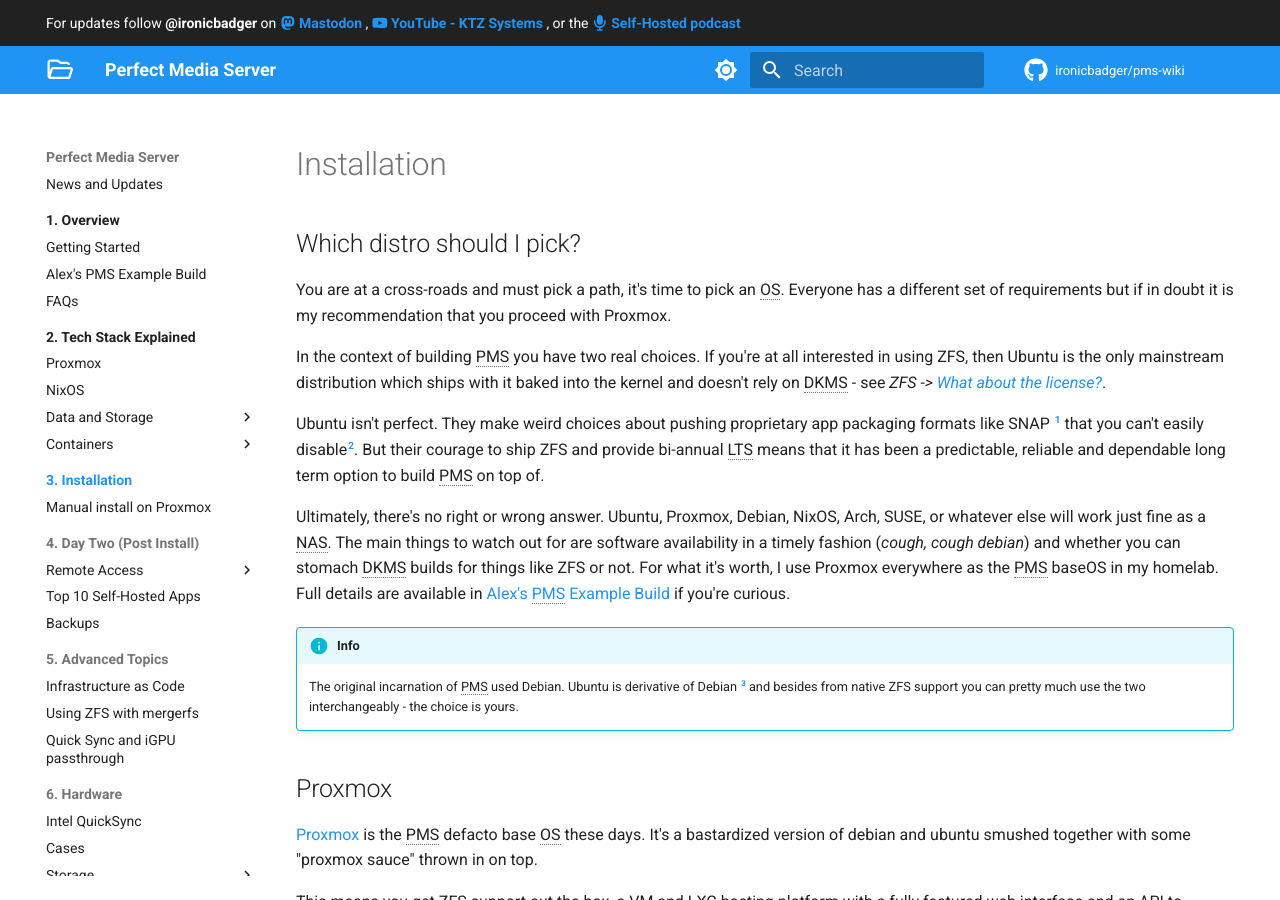
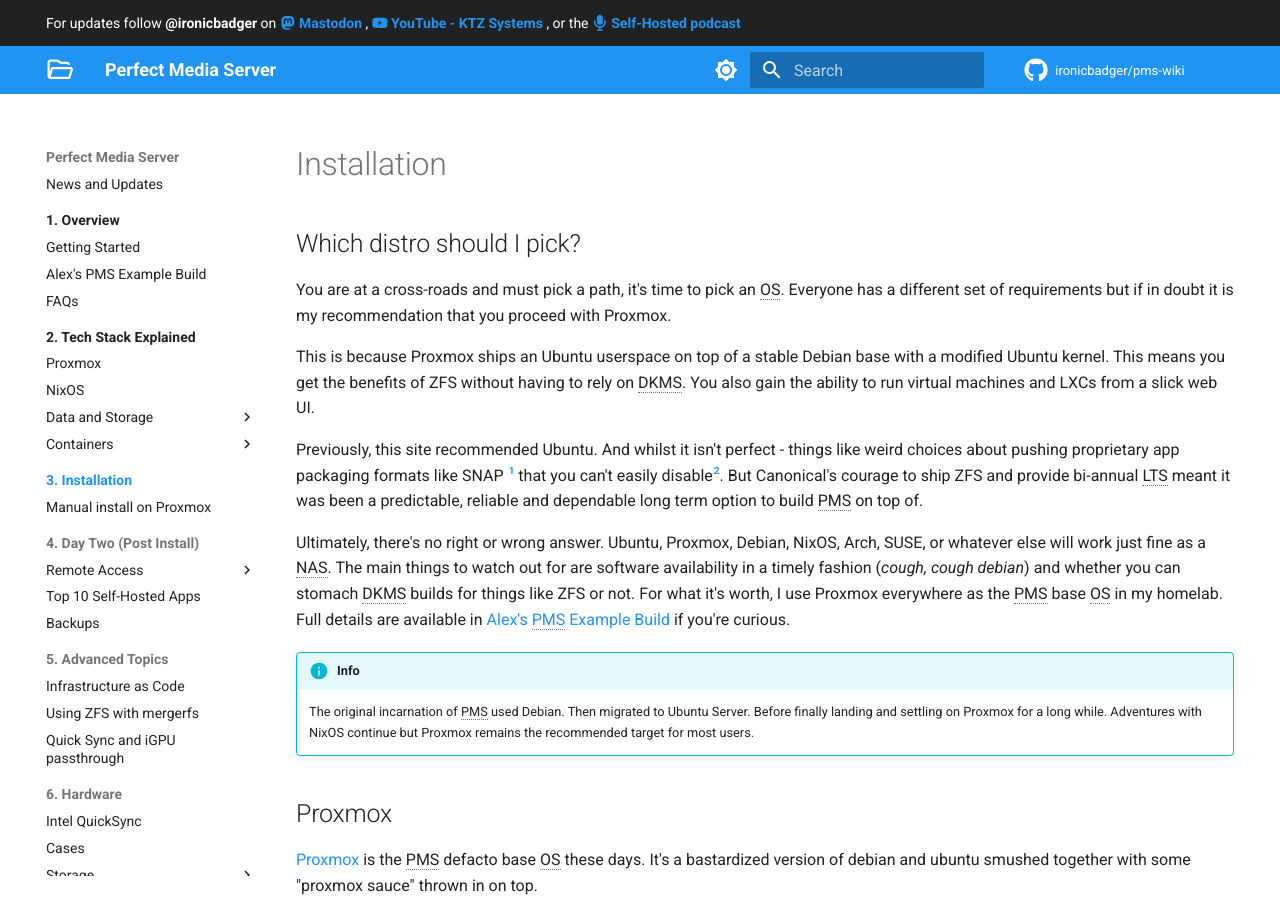
Before and after one commit to ironicbadger/pms-wiki, an MkDocs documentation site: the page built from docs/03-installation/index.md, in a window 1280 px wide and 900 px high. Built offline with MkDocs 1.6.1 and Material for MkDocs 9.7.7, drawn with Linux system fonts in a browser that asks for light colours; some web fonts are replaced; comment, search, counter and statistics services are not loaded.

Commit message:
small updates for 25

```diff
--- a/docs/03-installation/index.md
+++ b/docs/03-installation/index.md
@@ -4,16 +4,14 @@
 
 You are at a cross-roads and must pick a path, it's time to pick an OS. Everyone has a different set of requirements but if in doubt it is my recommendation that you proceed with Proxmox.
 
-In the context of building PMS you have two real choices. If you're at all interested in using ZFS, then Ubuntu is the only mainstream distribution which ships with it baked into the kernel and doesn't rely on DKMS - see *ZFS -> [What about the license?](../02-tech-stack/zfs.md#what-about-the-license)*.
+This is because Proxmox ships an Ubuntu userspace on top of a stable Debian base with a modified Ubuntu kernel. This means you get the benefits of ZFS without having to rely on DKMS. You also gain the ability to run virtual machines and LXCs from a slick web UI.
 
-Ubuntu isn't perfect. They make weird choices about pushing proprietary app packaging formats like SNAP [^1] that you can't easily disable[^2]. But their courage to ship ZFS and provide bi-annual LTS means that it has been a predictable, reliable and dependable long term option to build PMS on top of.
+Previously, this site recommended Ubuntu. And whilst it isn't perfect - things like weird choices about pushing proprietary app packaging formats like SNAP [^1] that you can't easily disable[^2]. But Canonical's courage to ship ZFS and provide bi-annual LTS meant it was been a predictable, reliable and dependable long term option to build PMS on top of.
 
-Ultimately, there's no right or wrong answer. Ubuntu, Proxmox, Debian, NixOS, Arch, SUSE, or whatever else will work just fine as a NAS. The main things to watch out for are software availability in a timely fashion (*cough, cough debian*) and whether you can stomach DKMS builds for things like ZFS or not. For what it's worth, I use Proxmox everywhere as the PMS baseOS in my homelab. Full details are available in [Alex's PMS Example Build](../01-overview/alexs-example-builds.md) if you're curious.
+Ultimately, there's no right or wrong answer. Ubuntu, Proxmox, Debian, NixOS, Arch, SUSE, or whatever else will work just fine as a NAS. The main things to watch out for are software availability in a timely fashion (*cough, cough debian*) and whether you can stomach DKMS builds for things like ZFS or not. For what it's worth, I use Proxmox everywhere as the PMS base OS in my homelab. Full details are available in [Alex's PMS Example Build](../01-overview/alexs-example-builds.md) if you're curious.
 
 !!! info
-    The original incarnation of PMS used Debian. Ubuntu is derivative of Debian [^3] and besides from native ZFS support you can pretty much use the two interchangeably - the choice is yours.
-
-
+    The original incarnation of PMS used Debian. Then migrated to Ubuntu Server. Before finally landing and settling on Proxmox for a long while. Adventures with NixOS continue but Proxmox remains the recommended target for most users.
 
 ## Proxmox
 
```
